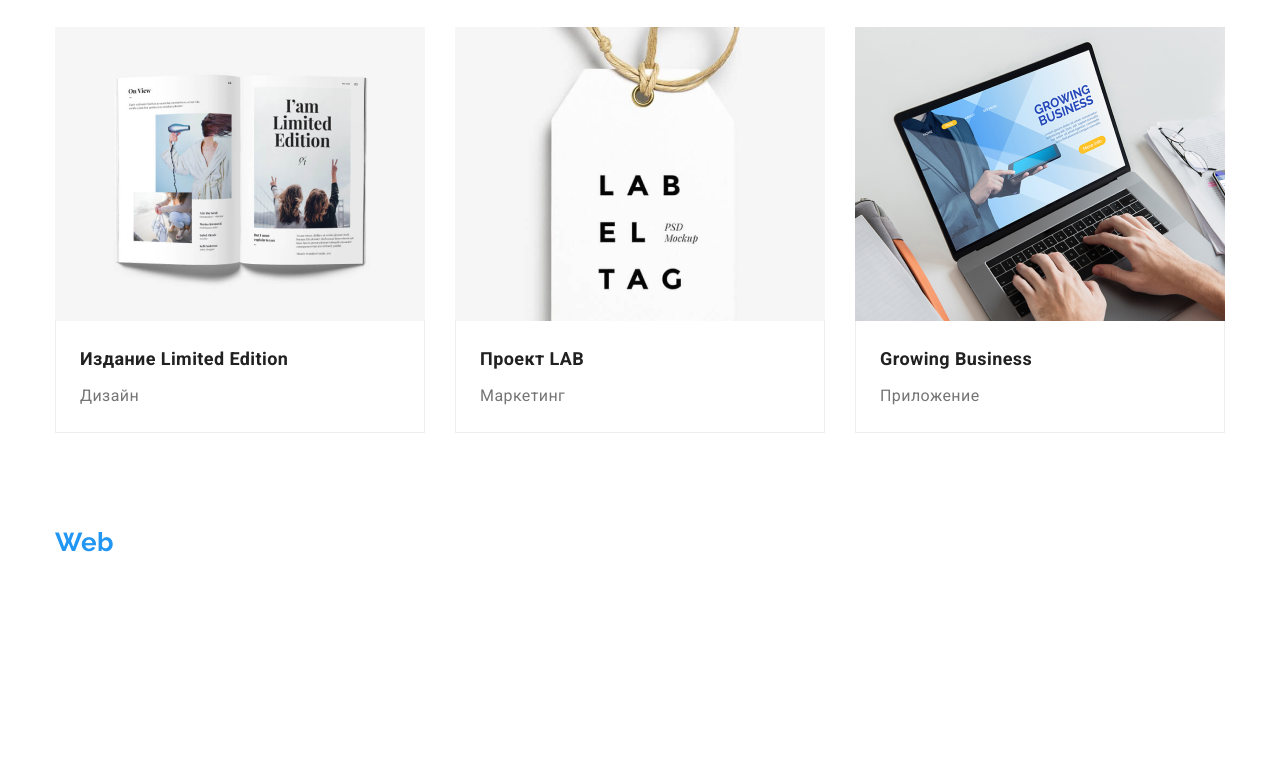
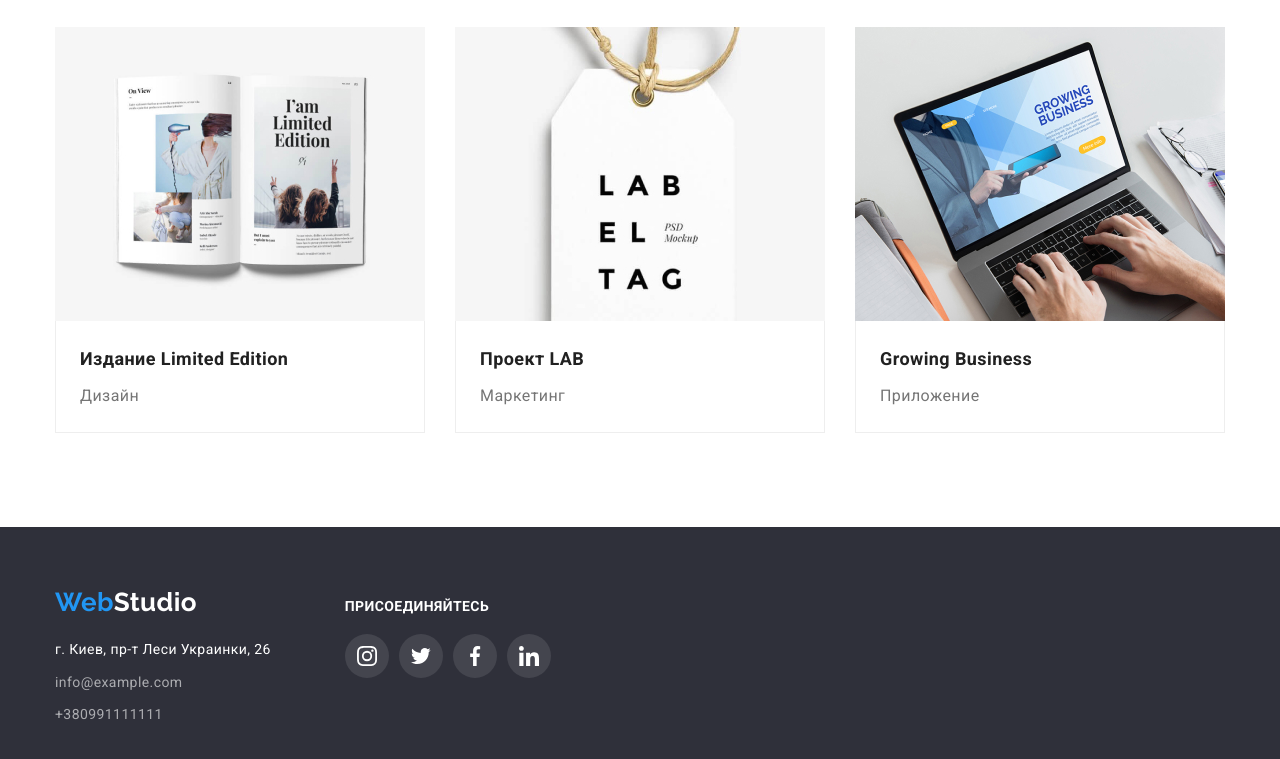
Before and after one commit to lavrinenkokyiv/goit-markup-hw-04, a plain HTML site: page portfolio.html in a window 1280 px wide. Shown: the part 1106-1865 px from the top of the page. Before the commit the page ends 1753 px from the top, so only its background shows below. Drawn offline with nearby package versions, Linux system fonts and the light colour scheme.

Commit message:
Update portfolio.html
футе килл

```diff
--- a/portfolio.html
+++ b/portfolio.html
@@ -145,8 +145,9 @@
         </section>
     </main>
     <!-- Футер -->
-    <footer class="footer">
+    <footer class="footer-background">
         <div class="container">
+            <div class="footone">
                 <a href="./index.html" class="logo-two" lang="en"><span class="web-two">Web</span>Studio</a>
                 <address>
                     <ul class="marka-foot">
@@ -158,6 +159,38 @@
                     </ul>
                 </address>
             </div>
+            <div class="foottwo">
+                <h6 class="welcome">присоединяйтесь</h6>
+                <div class="footsocial">
+                    <ul class="social-footer">
+                        <li class="social-link-footer">
+                            <svg class="icon-instagram-footer">
+                                <use href="./images/icons.svg#icon-instagram"></use>
+                            </svg>
+                            <a href=""></a>
+                        </li>
+                        <li class="social-link-footer">
+                            <svg class="icon-twitter-footer">
+                                <use href="./images/icons.svg#icon-twitter"></use>
+                            </svg>
+                            <a href=""></a>
+                        </li>
+                        <li class="social-link-footer">
+                            <svg class="icon-facebook-footer">
+                                <use href="./images/icons.svg#icon-facebook"></use>
+                            </svg>
+                            <a href=""></a>
+                        </li>
+                        <li class="social-link-footer">
+                            <svg class="icon-linkedin-footer">
+                                <use href="./images/icons.svg#icon-linkedin"></use>
+                            </svg>
+                            <a href=""></a>
+                        </li>
+                    </ul>
+                </div>
+            </div>
+        </div>
     </footer>
 </body>
 </html>
```
Lines whose indentation alone changed are shown as unchanged.
